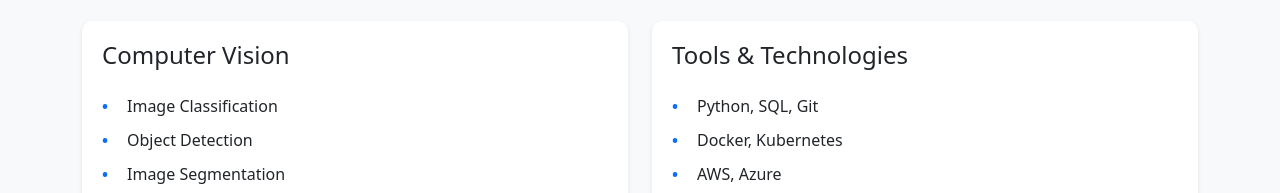
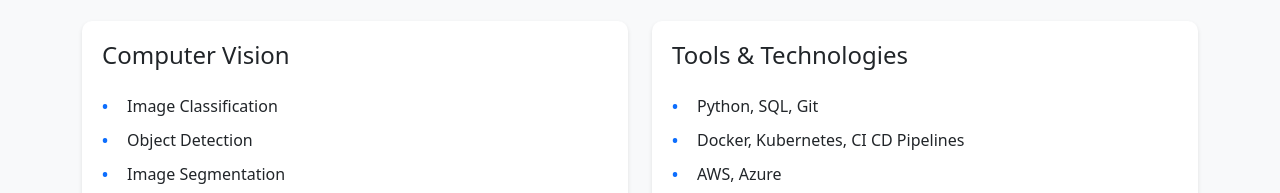
Before and after one commit to dsnnaveen9/PortFolio, a plain HTML site: page index.html in a window 1280 px wide. Shown: the part 949-1142 px from the top of the page. Drawn offline with nearby package versions, Linux system fonts and the light colour scheme.

Commit message:
Update index.html

```diff
--- a/index.html
+++ b/index.html
@@ -177,7 +177,7 @@
             <h4 class="mb-4">Tools & Technologies</h4>
             <ul class="skill-list">
               <li>Python, SQL, Git</li>
-              <li>Docker, Kubernetes</li>
+              <li>Docker, Kubernetes, CI CD Pipelines</li>
               <li>AWS, Azure</li>
               <li>MLflow, DVC</li>
               <li>FastAPI, Flask</li>
```
